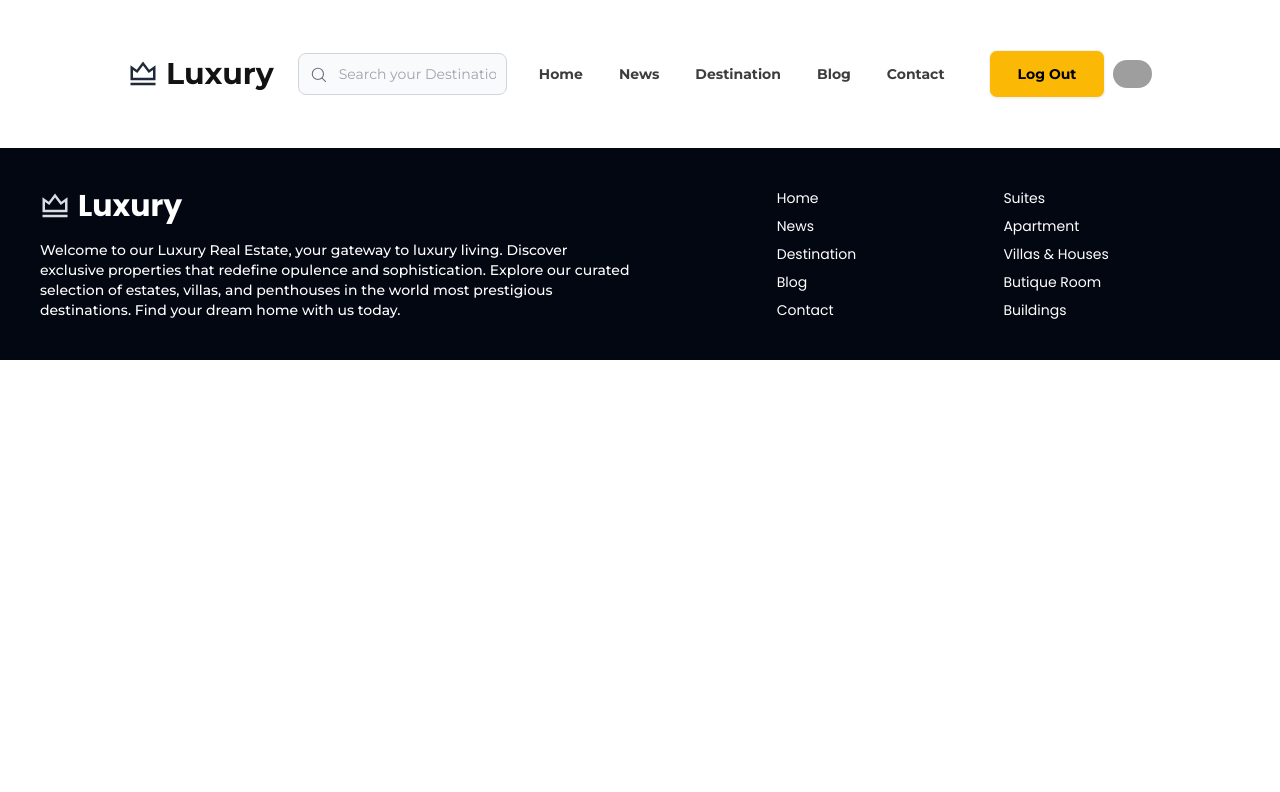
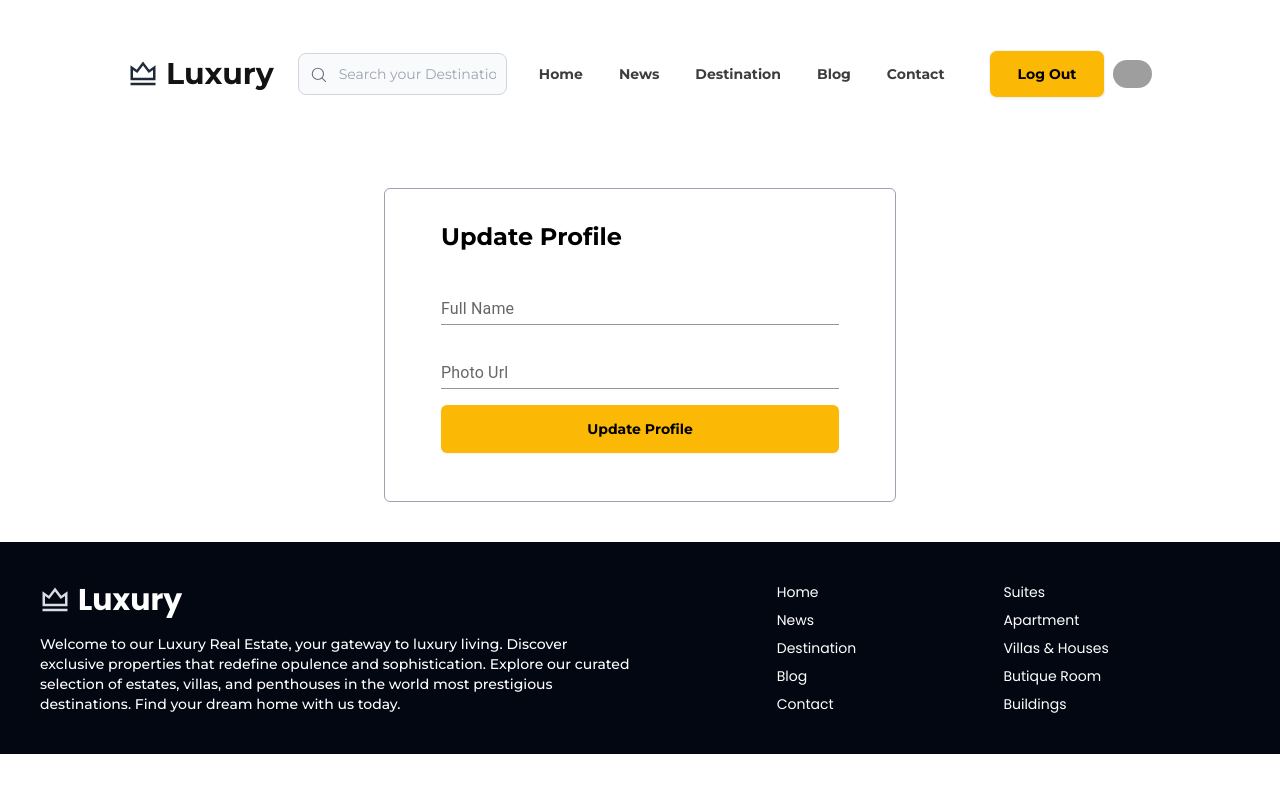
Before and after one commit to khalidbinibrahim/Assignment-9, a React (Vite) app: page /update_profile in a window 1280 px wide. Shown: the top 792 px of the page. Built offline with nearby package versions, Linux system fonts and the light colour scheme; no server answers; sample sign-in values are in the browser's storage; grey boxes are pictures that could not be loaded.

Commit message:
update profile page design completed

```diff
--- a/src/pages/CreateAccount/CreateAccount.jsx
+++ b/src/pages/CreateAccount/CreateAccount.jsx
@@ -112,6 +112,7 @@ const CreateAccount = () => {
                     <div className='mb-4'>
                         <TextField id="standard-basic" label="Photo Url" variant="standard" className='w-full' type="url" {...register("PhotoUrl", { required: true })} />
                     </div>
+
                     <div className='mb-4'>
                         <TextField id="standard-basic" label="Email" variant="standard" className='w-full' type="email" {...register("email", { required: true })} />
                     </div>
--- a/src/pages/UpdateProfile/UpdateProfile.jsx
+++ b/src/pages/UpdateProfile/UpdateProfile.jsx
@@ -1,7 +1,36 @@
+import { TextField } from "@mui/material";
+import { useForm } from "react-hook-form";
+
 const UpdateProfile = () => {
+    const { register, handleSubmit, getValues, reset } = useForm();
+    const onSubmit = data => {
+        console.log(data)
+    }
+
+    const handleUpdateProfile = () =>{
+        const formData = getValues();
+        console.log(formData)
+
+        const fullName = formData.lastName;
+        const photoUrl = formData.PhotoUrl;
+    }
+
     return (
-        <div>
+        <div className='mx-8 lg:mx-96 my-10 px-14 py-8 border rounded-md border-gray-400 font-montserrat'>
+            <h1 className='mb-6 font-bold text-black text-2xl'>Update Profile</h1>
+            <form onSubmit={handleSubmit(onSubmit)}>
+                <div className='mb-4'>
+                    <TextField id="standard-basic" label="Full Name" variant="standard" className='w-full' type="text" {...register("lastName", { required: true })} />
+                </div>
 
+                <div className='mb-4'>
+                    <TextField id="standard-basic" label="Photo Url" variant="standard" className='w-full' type="url" {...register("PhotoUrl", { required: true })} />
+                </div>
+
+                <div className="my-4">
+                    <button type="submit" className="btn w-full bg-[#FBB804] font-montserrat text-black font-bold px-7 text-center rounded-md border-none" onClick={handleUpdateProfile}>Update Profile</button>
+                </div>
+            </form>
         </div>
     );
 };
--- a/src/routes/Router.jsx
+++ b/src/routes/Router.jsx
@@ -60,7 +60,7 @@ const router = createBrowserRouter([
 
             {
                 path: '/update_profile',
-                element: <UpdateProfile />
+                element: <PrivateRoute><UpdateProfile /></PrivateRoute>
             }
         ]
     }
```
